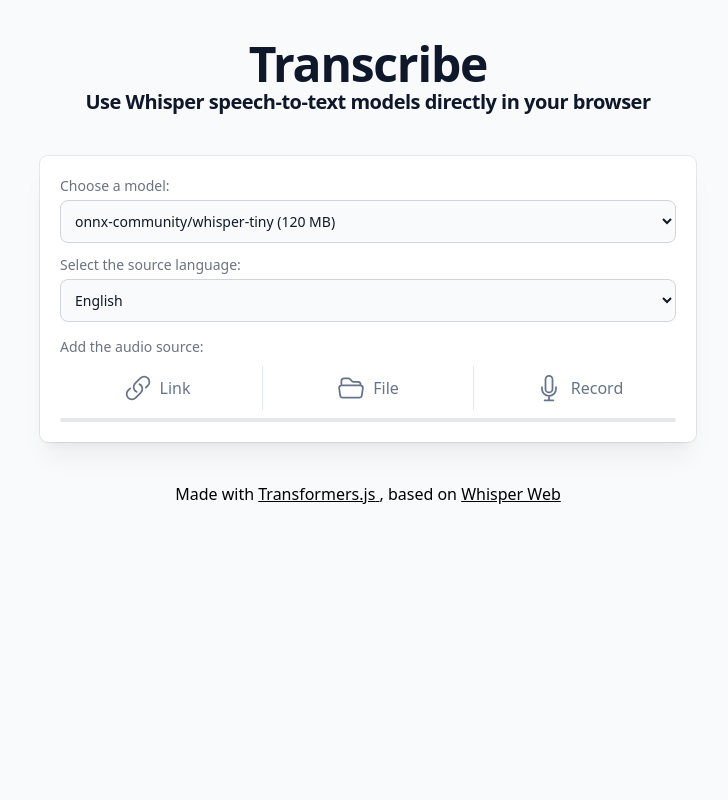
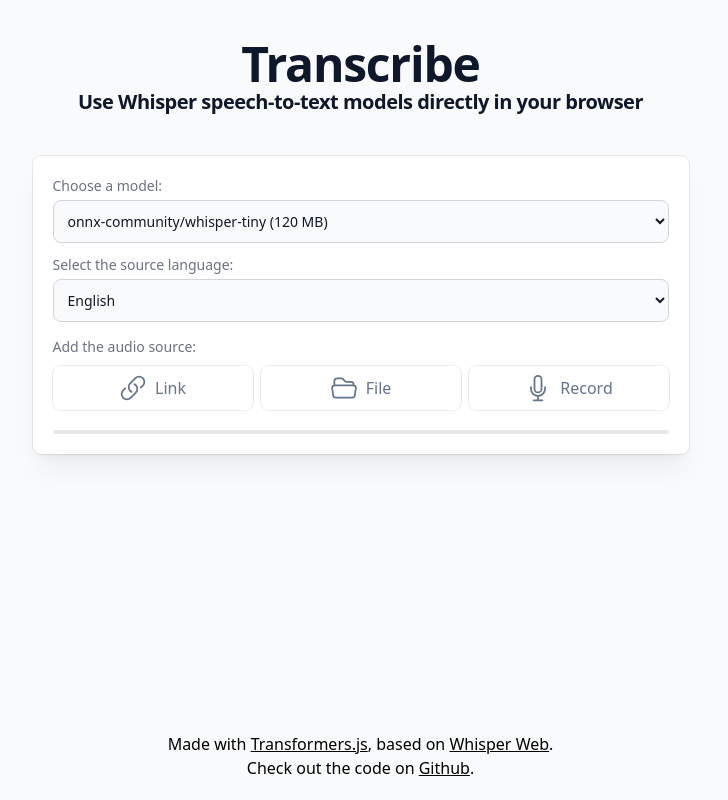
Before and after one commit to stekhn/transcribe, a React (Vite) app: page / in a window 1280 px wide. Shown: the whole page, without its empty margins (272-1000 px from the left). Built offline with nearby package versions, Linux system fonts and the light colour scheme.

Commit message:
Add timecode switch, improve style

```diff
--- a/src/App.tsx
+++ b/src/App.tsx
@@ -6,32 +6,33 @@ function App() {
     const transcriber = useTranscriber();
 
     return (
-        <div className='flex flex-col items-center min-h-screen bg-gray-50 p-5'>
+        <div className='flex flex-col items-center min-h-full bg-gray-50 p-5'>
             <h1 className='text-3xl sm:text-5xl font-extrabold tracking-tight text-slate-900 text-center mt-5'>
                 Transcribe
             </h1>
             <h2 className='text-xl font-semibold tracking-tight text-slate-900 text-center mb-5 px-4'>
                 Use Whisper speech-to-text models directly in your browser
             </h2>
-            <div className='container flex justify-center items-center rounded-lg bg-white shadow-xl shadow-black/5 ring-1 ring-slate-700/10 m-5 w-full'>
+            <div className='container flex items-center rounded-lg bg-white shadow-xl shadow-black/5 ring-1 ring-slate-700/10 m-5 w-full'>
                 <div className='transform overflow-hidden p-5 text-left align-middle w-full transition-all'>
                     <AudioManager transcriber={transcriber} />
                 </div>
             </div>
-
             {transcriber.output && (
-                <div className='container flex justify-center items-center rounded-lg bg-white shadow-xl shadow-black/5 ring-1 ring-slate-700/10 m-5 w-full'>
+                <div className='container flex items-center rounded-lg bg-white shadow-xl shadow-black/5 ring-1 ring-slate-700/10 m-5 w-full'>
                     <Transcript transcribedData={transcriber.output} />
                 </div>
             )}
 
-            <div className='mt-5'>
+            <div className='flex flex-col flex-auto items-center'>&nbsp;</div>
+
+            <div className='mt-5 text-center'>
                 Made with{" "}
                 <a
                     className='underline'
                     href='https://github.com/xenova/transformers.js'
                 >
-                    Transformers.js{" "}
+                    Transformers.js
                 </a>
                 , based on{" "}
                 <a
@@ -40,6 +41,14 @@ function App() {
                 >
                     Whisper Web
                 </a>
+                .<br /> Check out the code on{" "}
+                <a
+                    className='underline'
+                    href='https://github.com/stekhn/transcribe/'
+                >
+                    Github
+                </a>
+                .
             </div>
         </div>
     );
--- a/src/components/AudioManager.tsx
+++ b/src/components/AudioManager.tsx
@@ -252,7 +252,6 @@ export function AudioManager(props: { transcriber: Transcriber }) {
                         setAudioDownloadUrl(e);
                     }}
                 />
-                <VerticalBar />
                 <FileTile
                     icon={<FolderIcon />}
                     text={"File"}
@@ -268,7 +267,6 @@ export function AudioManager(props: { transcriber: Transcriber }) {
                 />
                 {navigator.mediaDevices && (
                     <>
-                        <VerticalBar />
                         <RecordTile
                             icon={<MicrophoneIcon />}
                             text={"Record"}
@@ -287,7 +285,7 @@ export function AudioManager(props: { transcriber: Transcriber }) {
             }
             {audioData && (
                 <>
-                    <div className='flex relative z-10 mt-10 w-full gap-x-2'>
+                    <div className='flex relative z-10 mt-5 w-full gap-x-2'>
                         <AudioPlayer
                             audioUrl={audioData.url}
                             mimeType={audioData.mimeType}
@@ -365,17 +363,13 @@ function Settings(props: { transcriber: Transcriber }) {
     );
 }
 
-function VerticalBar() {
-    return <div className='w-[1px] bg-slate-200'></div>;
-}
-
 function AudioDataBar(props: { progress: number }) {
     return <ProgressBar progress={`${Math.round(props.progress * 100)}%`} />;
 }
 
 function ProgressBar(props: { progress: string }) {
     return (
-        <div className='w-full bg-gray-200 rounded-full h-1 dark:bg-gray-700'>
+        <div className='w-full bg-gray-200 rounded-full mt-3 h-1 dark:bg-gray-700'>
             <div
                 className='bg-blue-600 h-1 rounded-full transition-all duration-100'
                 style={{ width: props.progress }}
@@ -578,7 +572,7 @@ function Tile(props: {
     return (
         <button
             onClick={props.onClick}
-            className='flex flex-1 items-center justify-center rounded-lg p-2 bg-blue text-slate-500 hover:text-blue-600 hover:bg-blue-50 transition-all duration-200'
+            className='flex flex-1 items-center justify-center rounded-lg p-2 bg-white text-slate-500 hover:text-blue-600 hover:bg-blue-50 rounded-lg ring-1 ring-slate-700/10'
         >
             <div className='w-7 h-7'>{props.icon}</div>
             {props.text && (
--- a/src/components/AudioPlayer.tsx
+++ b/src/components/AudioPlayer.tsx
@@ -19,7 +19,7 @@ export default function AudioPlayer(props: {
         <audio
             ref={audioPlayer}
             controls
-            className='w-full h-14 rounded-lg bg-white ring-1 ring-slate-700/10'
+            className='flex-auto h-11 rounded-lg bg-white ring-1 ring-slate-700/10'
         >
             <source ref={audioSource} type={props.mimeType}></source>
         </audio>
--- a/src/components/TranscribeButton.tsx
+++ b/src/components/TranscribeButton.tsx
@@ -14,7 +14,7 @@ export function TranscribeButton(props: Props): JSX.Element {
                 }
             }}
             disabled={isTranscribing}
-            className='text-white bg-blue-700 hover:bg-blue-800 focus:ring-4 focus:ring-blue-300 font-medium rounded-lg text-sm px-5 py-2.5 text-center dark:bg-blue-600 dark:hover:bg-blue-700 dark:focus:ring-blue-800 inline-flex items-center whitespace-nowrap'
+            className='text-white text-center bg-blue-700 hover:bg-blue-800 focus:ring-4 focus:ring-blue-300 font-medium rounded-lg text-sm px-5 py-2.5 text-center dark:bg-blue-600 dark:hover:bg-blue-700 dark:focus:ring-blue-800 whitespace-nowrap basis-48'
         >
             {isModelLoading ? (
                 <Spinner text={"Loading model..."} />
--- a/src/components/Transcript.tsx
+++ b/src/components/Transcript.tsx
@@ -1,4 +1,5 @@
-import { useRef, useEffect } from "react";
+import { useState } from "react";
+import { Switch } from "@headlessui/react";
 
 import { TranscriberData } from "../hooks/useTranscriber";
 import { formatAudioTimestamp } from "../utils/AudioUtils";
@@ -8,7 +9,7 @@ interface Props {
 }
 
 export default function Transcript({ transcribedData }: Props) {
-    const divRef = useRef<HTMLDivElement>(null);
+    const [showTimestamps, setShowTimestamps] = useState(true);
 
     const saveBlob = (blob: Blob, filename: string) => {
         const url = URL.createObjectURL(blob);
@@ -39,29 +40,43 @@ export default function Transcript({ transcribedData }: Props) {
         saveBlob(blob, "transcript.json");
     };
 
-    // Scroll to the bottom when the component updates
-    useEffect(() => {
-        if (divRef.current) {
-            const diff = Math.abs(
-                divRef.current.offsetHeight +
-                    divRef.current.scrollTop -
-                    divRef.current.scrollHeight,
-            );
-
-            if (diff <= 64) {
-                // We're close enough to the bottom, so scroll to the bottom
-                divRef.current.scrollTop = divRef.current.scrollHeight;
-            }
-        }
-    });
-
     return (
-        <div ref={divRef} className='w-full flex flex-col p-5'>
+        <div className='w-full flex flex-col p-5'>
+            <fieldset className='flex flex-row items-center justify-end mb-5'>
+                <label className='text-sm text-gray-500 mr-2'>
+                    Show timestamps
+                </label>
+                <Switch
+                    checked={showTimestamps}
+                    onChange={setShowTimestamps}
+                    className={`${
+                        showTimestamps ? "bg-teal-500" : "bg-gray-300"
+                    }
+                relative inline-flex h-6 w-11 items-center rounded-full transition-colors duration-300`}
+                >
+                    <span
+                        className={`${
+                            showTimestamps ? "translate-x-6" : "translate-x-1"
+                        }
+                    inline-block w-4 h-4 transform bg-white rounded-full transition-transform duration-300`}
+                    />
+                </Switch>
+            </fieldset>
+            {transcribedData?.chunks && !showTimestamps && (
+                <div className='w-full flex flex-row bg-white rounded-lg ring-1 ring-slate-700/10 p-2 px-3'>
+                    <div>
+                        {transcribedData.chunks.map((chunk, i) => (
+                            <span key={i}>{chunk.text}</span>
+                        ))}
+                    </div>
+                </div>
+            )}
             {transcribedData?.chunks &&
+                showTimestamps &&
                 transcribedData.chunks.map((chunk, i) => (
                     <div
                         key={`${i}-${chunk.text}`}
-                        className='w-full flex flex-row mb-2 bg-white rounded-lg p-2 px-3 ring-1 ring-slate-700/10'
+                        className='w-full flex flex-row mb-2 bg-white rounded-lg ring-1 ring-slate-700/10 p-2 px-3'
                     >
                         <div className='mr-5'>
                             {formatAudioTimestamp(chunk.timestamp[0])}
@@ -70,7 +85,7 @@ export default function Transcript({ transcribedData }: Props) {
                     </div>
                 ))}
             {transcribedData && !transcribedData.isBusy && (
-                <div className='flex items-center ml-auto mt-3'>
+                <div className='flex items-center ml-auto mt-5'>
                     <div>
                         <button
                             onClick={exportTXT}
--- a/src/css/index.css
+++ b/src/css/index.css
@@ -1,6 +1,11 @@
 @tailwind base;
 @tailwind components;
 @tailwind utilities;
+
+html {
+    background: #f9fafb;
+    scrollbar-gutter: stable;
+}
 
 html,
 body,
```
